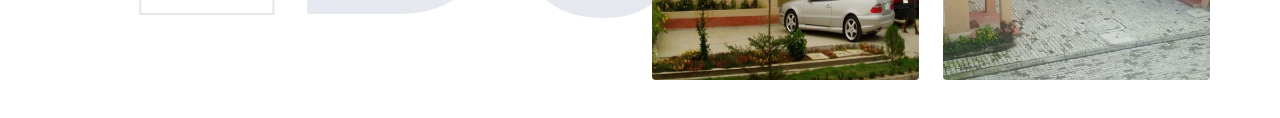
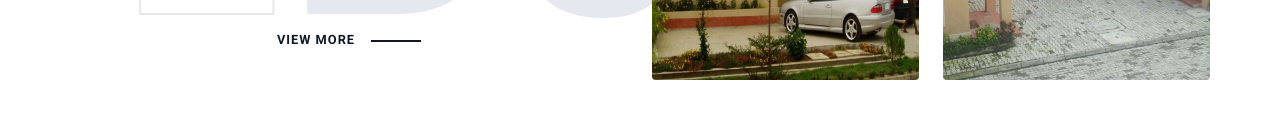
Before and after one commit to Heiskhalid/ebss, a website built with webpack: page oldskool-html-bootstrap-main/dist/index.html in a window 1280 px wide. Shown: the part 2680-2798 px from the top of the page. Built offline with nearby package versions, Linux system fonts and the light colour scheme.

Commit message:
edited ebs

```diff
--- a/oldskool-html-bootstrap-main/dist/index.html
+++ b/oldskool-html-bootstrap-main/dist/index.html
@@ -816,7 +816,7 @@
                                     seeks to build long lasting professional
                                     and personal relationships based on
                                     satisfying client need</p>
-                                <a href="#" class="btn btn-psuedo text-white" role="button">view more</a>
+                                <a href="#" class="btn btn-psuedo text-black" role="button">view more</a>
                             </div>
                         </div>
                     </div>
```
